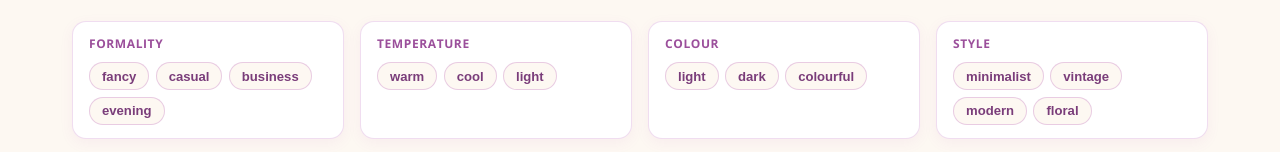
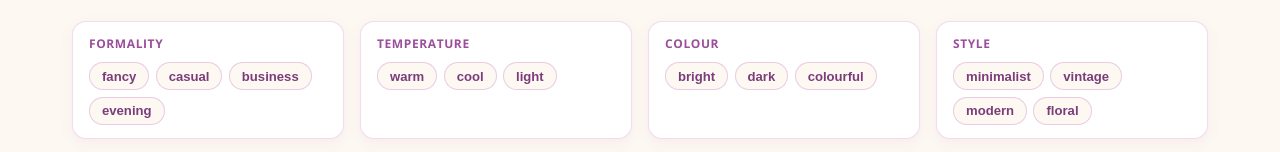
Before and after one commit to MCarroll345/FF-Frontend, a Next.js app: page /recom in a window 1280 px wide. Shown: the part 163-315 px from the top of the page. Built offline with nearby package versions, Linux system fonts and the light colour scheme.

Commit message:
Aws urls

```diff
--- a/src/pages/catalogue/index.js
+++ b/src/pages/catalogue/index.js
@@ -66,7 +66,7 @@ function Home() {
 
   useEffect(() => {
     const fetch = async (type, setter) => {
-      try { const { data } = await axios.get(`/recom/${type}/get`); setter(data); }
+      try { const { data } = await axios.get(`/clothes/${type}/get`); setter(data); }
       catch (e) { setter([]); }
     };
     fetch('shirts', setShirts);
--- a/src/pages/recom/index.js
+++ b/src/pages/recom/index.js
@@ -5,7 +5,7 @@ import Cookies from 'js-cookie';
 
 const FORMALITY_OPTIONS = ['fancy', 'casual', 'business', 'evening'];
 const TEMPERATURE_OPTIONS = ['warm', 'cool', 'light'];
-const COLOUR_OPTIONS = ['light', 'dark', 'colourful'];
+const COLOUR_OPTIONS = ['bright', 'dark', 'colourful'];
 const STYLE_OPTIONS = ['minimalist', 'vintage', 'modern', 'floral'];
 
 function normalizeImageSrc(value) {
--- a/src/pages/titiPage/index.js
+++ b/src/pages/titiPage/index.js
@@ -8,6 +8,7 @@ const ATTRIBUTE_FIELDS = [
   'dark',
   'colourful',
   'warm',
+  'bright',
   'cool',
   'fancy',
   'casual',
```
